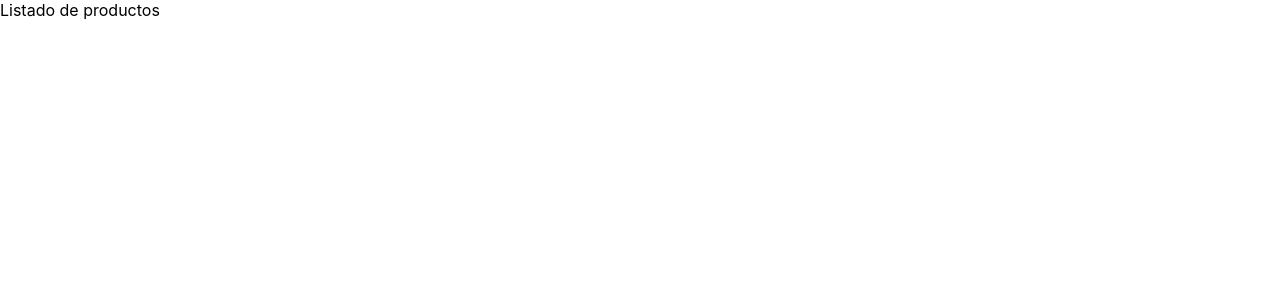
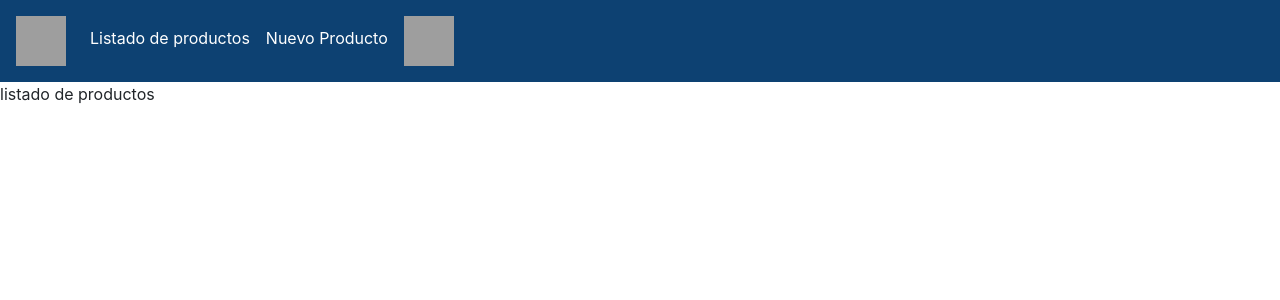
Before and after one commit to luis1392/banpay-test, a React (Create React App) app: page /productos in a window 1280 px wide. Shown: the top 300 px of the page. Built offline with nearby package versions, Linux system fonts and the light colour scheme; grey boxes are pictures that could not be loaded.

Commit message:
add Layout component to pages

```diff
--- a/src/index.css
+++ b/src/index.css
@@ -1,13 +1,22 @@
 body {
   margin: 0;
-  font-family: -apple-system, BlinkMacSystemFont, 'Segoe UI', 'Roboto', 'Oxygen',
-    'Ubuntu', 'Cantarell', 'Fira Sans', 'Droid Sans', 'Helvetica Neue',
+  font-family: -apple-system, BlinkMacSystemFont, "Segoe UI", "Roboto", "Oxygen",
+    "Ubuntu", "Cantarell", "Fira Sans", "Droid Sans", "Helvetica Neue",
     sans-serif;
   -webkit-font-smoothing: antialiased;
   -moz-osx-font-smoothing: grayscale;
 }
 
 code {
-  font-family: source-code-pro, Menlo, Monaco, Consolas, 'Courier New',
+  font-family: source-code-pro, Menlo, Monaco, Consolas, "Courier New",
     monospace;
 }
+
+nav {
+  background-color: #0d4172;
+}
+
+.nav-link {
+  line-height: 45px;
+  color: white !important;
+}
--- a/src/index.js
+++ b/src/index.js
@@ -1,10 +1,14 @@
 import React from "react";
 import ReactDOM from "react-dom";
-import "./index.css";
+
 import App from "./components/App";
 import * as serviceWorker from "./serviceWorker";
 
 import { BrowserRouter } from "react-router-dom";
+
+// add bootstrap css
+import "bootstrap/dist/css/bootstrap.min.css";
+import "./index.css"; // global css
 
 ReactDOM.render(
   <React.StrictMode>
--- a/src/pages/ListProducts/ListProducts.js
+++ b/src/pages/ListProducts/ListProducts.js
@@ -1,7 +1,12 @@
 import React from "react";
+import Layout from "../../components/Layout";
 
 const ListProducts = () => {
-  return <div>Listado de productos</div>;
+  return (
+    <Layout>
+      <div>listado de productos</div>
+    </Layout>
+  );
 };
 
 export default ListProducts;
--- a/src/pages/NewProduct/NewProduct.js
+++ b/src/pages/NewProduct/NewProduct.js
@@ -1,7 +1,13 @@
 import React from "react";
 
+import Layout from "../../components/Layout";
+
 const NewProduct = () => {
-  return <div>nuevo producto</div>;
+  return (
+    <Layout>
+      <div>nuevo producto</div>
+    </Layout>
+  );
 };
 
 export default NewProduct;
--- a/src/pages/NoMatch/NoMatch.js
+++ b/src/pages/NoMatch/NoMatch.js
@@ -1,7 +1,13 @@
 import React from "react";
 
+import Layout from "../../components/Layout";
+
 const NoMatch = () => {
-  return <div>page 404</div>;
+  return (
+    <Layout>
+      <div>page 404</div>
+    </Layout>
+  );
 };
 
 export default NoMatch;
```
